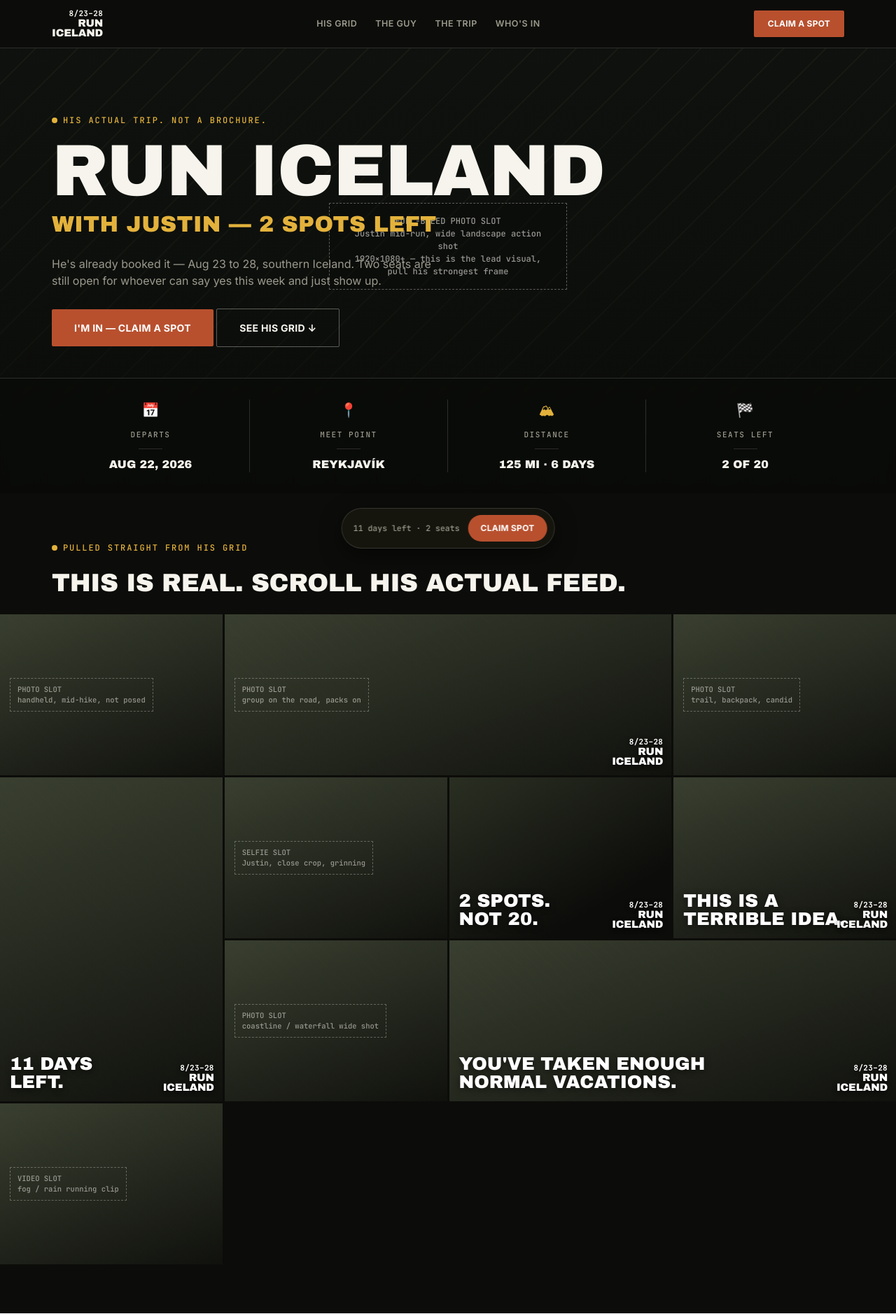
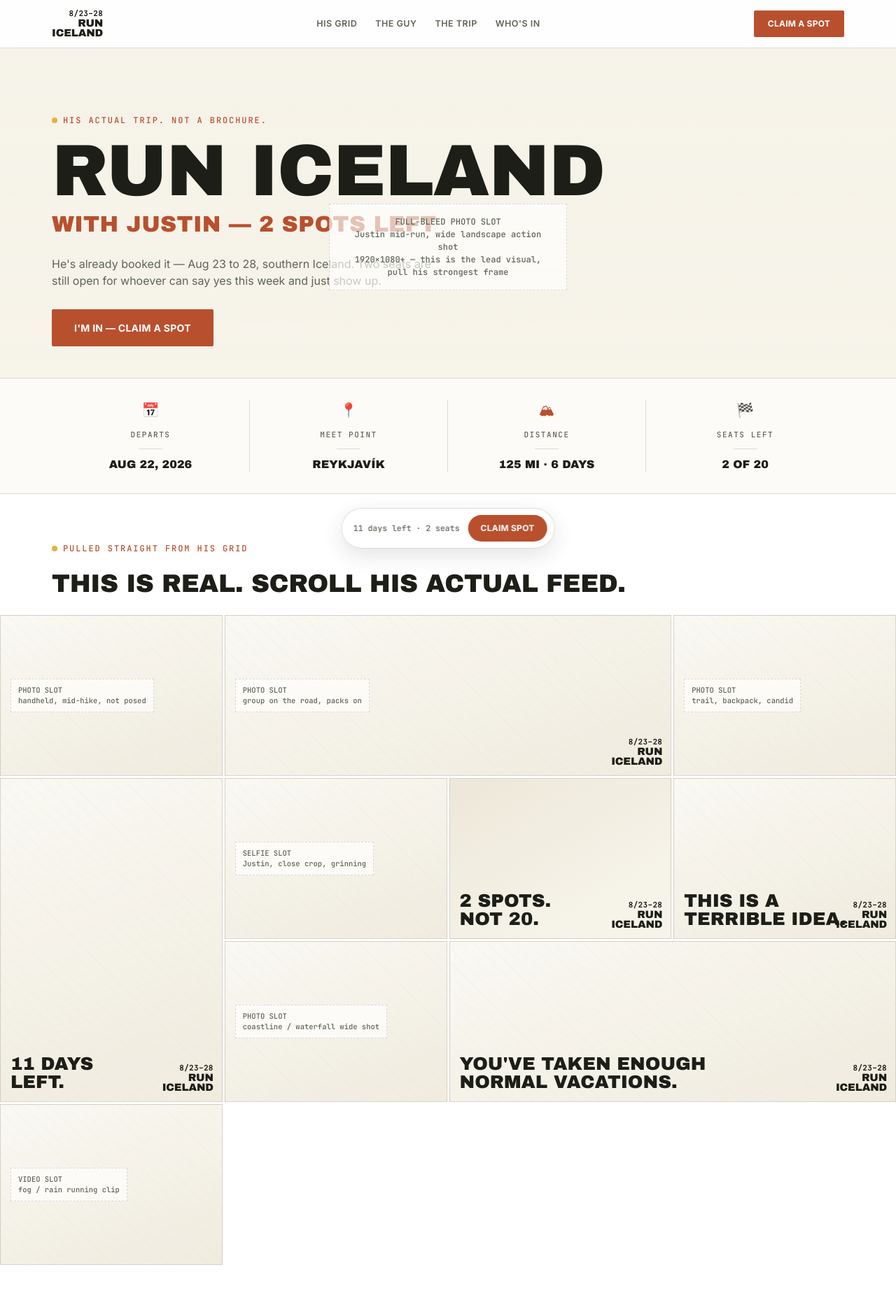
Before and after one commit to furhanahmed-crypto/run-iceland, a PHP site: page / in a window 1280 px wide. Shown: the top 1878 px of the page at 70% size. Run offline with PHP 8.4, Linux system fonts and the light colour scheme.

Commit message:
Update styles for navigation and hero sections to use lighter color scheme; adjust grid section eyebrow color. Refactor background styles and improve image handling in hero and grid components.

```diff
--- a/assets/css/styles.css
+++ b/assets/css/styles.css
@@ -133,17 +133,17 @@ img {
   font-size: 15px;
 }
 
-/* ===== NAV — stays dark, floats over both the photo hero and the light page ===== */
+/* ===== NAV — light, floats over both the photo hero and the light page ===== */
 nav {
   position: fixed;
   top: 0;
   left: 0;
   right: 0;
   z-index: 100;
-  background: rgba(12, 12, 10, 0.92);
-  color: var(--white);
+  background: rgba(255, 255, 255, 0.92);
+  color: var(--ink);
   backdrop-filter: blur(8px);
-  border-bottom: 1px solid var(--line);
+  border-bottom: 1px solid var(--line-lt);
 }
 nav .wrap {
   display: flex;
@@ -155,13 +155,13 @@ nav .wrap {
   display: flex;
   gap: 26px;
   font-size: 12.5px;
-  color: var(--muted);
+  color: var(--ink-soft);
   font-weight: 600;
   text-transform: uppercase;
   letter-spacing: 0.04em;
 }
 .nav-links a:hover {
-  color: var(--white);
+  color: var(--ink);
 }
 .nav-cta {
   font-size: 12px;
@@ -182,38 +182,48 @@ nav .wrap {
   flex-direction: column;
   justify-content: flex-end;
   overflow: hidden;
-  background: var(--black);
+  background: var(--bg);
 }
 .hero-banner-media {
   position: absolute;
   inset: 0;
-  background:
-    linear-gradient(
-      180deg,
-      rgba(10, 11, 9, 0.25) 0%,
-      rgba(10, 11, 9, 0.55) 55%,
-      rgba(10, 11, 9, 0.97) 100%
-    ),
-    repeating-linear-gradient(
-      135deg,
-      #1c2117 0px,
-      #1c2117 2px,
-      #101410 2px,
-      #101410 42px
-    );
   display: flex;
   align-items: center;
   justify-content: center;
+  overflow: hidden;
+}
+.hero-banner-media img {
+  position: absolute;
+  inset: 0;
+  width: 100%;
+  height: 100%;
+  object-fit: cover;
+  object-position: center;
+  z-index: 1;
+}
+.hero-banner-media::after {
+  content: "";
+  position: absolute;
+  inset: 0;
+  background: linear-gradient(
+    180deg,
+    rgba(246, 243, 233, 0.15) 0%,
+    rgba(246, 243, 233, 0.5) 55%,
+    var(--bg) 100%
+  );
+  z-index: 2;
 }
 .hero-banner-media .ph-label {
-  border: 1px dashed rgba(246, 244, 236, 0.35);
+  position: relative;
+  z-index: 3;
+  border: 1px dashed var(--line-lt);
   padding: 16px 22px;
   font-family: "JetBrains Mono", monospace;
   font-size: 12px;
-  color: rgba(246, 244, 236, 0.6);
+  color: var(--ink-soft);
   text-align: center;
   max-width: 340px;
-  background: rgba(10, 11, 9, 0.35);
+  background: rgba(255, 255, 255, 0.65);
 }
 .hero-banner-overlay {
   position: relative;
@@ -225,28 +235,29 @@ nav .wrap {
 .hb-title {
   font-family: "Archivo Black", sans-serif;
   text-transform: uppercase;
-  color: var(--white);
+  color: var(--ink);
   font-size: clamp(42px, 8.5vw, 104px);
   line-height: 0.88;
 }
 .hb-sub {
   font-family: "Archivo Black", sans-serif;
   text-transform: uppercase;
-  color: var(--amber);
+  color: var(--rust);
   font-size: clamp(18px, 3.6vw, 32px);
   margin-top: 6px;
   letter-spacing: 0.01em;
 }
 .hb-desc {
   max-width: 560px;
-  color: var(--muted);
+  color: var(--ink-soft);
   font-size: 16px;
   margin: 20px 0 28px;
 }
 .hb-facts {
-  background: rgba(10, 11, 9, 0.55);
+  background: rgba(255, 255, 255, 0.65);
   backdrop-filter: blur(6px);
-  border-top: 1px solid var(--line);
+  border-top: 1px solid var(--line-lt);
+  border-bottom: 1px solid var(--line-lt);
 }
 .hb-facts .wrap {
   display: grid;
@@ -263,11 +274,11 @@ nav .wrap {
 
 /* ===== GRID SECTION — his actual IG grid, supporting proof beneath the hero banner ===== */
 .grid-section {
-  background: var(--black);
+  background: var(--bg-alt);
   padding: 64px 0 70px;
 }
 .grid-section .gs-head h2 {
-  color: var(--white);
+  color: var(--ink);
   font-size: clamp(24px, 3.6vw, 36px);
   margin-top: 6px;
 }
@@ -282,20 +293,21 @@ nav .wrap {
 }
 .ig-cell {
   position: relative;
-  background: #20241d;
+  background: var(--bg);
   background-image:
     linear-gradient(
       160deg,
-      rgba(60, 66, 50, 0.9),
-      rgba(15, 16, 12, 0.95)
+      rgba(255, 255, 255, 0.45),
+      rgba(236, 231, 216, 0.65)
     ),
     repeating-linear-gradient(
       45deg,
-      rgba(255, 255, 255, 0.03) 0px,
-      rgba(255, 255, 255, 0.03) 2px,
+      rgba(28, 30, 23, 0.02) 0px,
+      rgba(28, 30, 23, 0.02) 2px,
       transparent 2px,
       transparent 14px
     );
+  border: 1px solid var(--line-lt);
   overflow: hidden;
   display: flex;
   flex-direction: column;
@@ -308,35 +320,64 @@ nav .wrap {
 .ig-cell.tall {
   grid-row: span 2;
 }
+.ig-cell img {
+  position: absolute;
+  inset: 0;
+  width: 100%;
+  height: 100%;
+  object-fit: cover;
+  object-position: center;
+  z-index: 1;
+}
+.ig-cell.has-image::after {
+  content: "";
+  position: absolute;
+  inset: 0;
+  background: linear-gradient(
+    180deg,
+    rgba(255, 255, 255, 0) 0%,
+    rgba(255, 255, 255, 0.1) 40%,
+    rgba(246, 243, 233, 0.65) 100%
+  );
+  z-index: 2;
+  pointer-events: none;
+}
+.ig-cell.has-image > * {
+  position: relative;
+  z-index: 3;
+}
 .ig-cell .ph-label {
+  position: relative;
+  z-index: 3;
   font-family: "JetBrains Mono", monospace;
   font-size: 10.5px;
-  color: rgba(246, 244, 236, 0.55);
+  color: var(--ink-soft);
   line-height: 1.4;
   align-self: flex-start;
   margin-top: auto;
   margin-bottom: auto;
-  border: 1px dashed rgba(246, 244, 236, 0.3);
+  border: 1px dashed var(--line-lt);
   padding: 8px 10px;
+  background: rgba(255, 255, 255, 0.65);
 }
 .ig-cell .caption-line {
   font-family: "Archivo Black", sans-serif;
   text-transform: uppercase;
-  color: #fff;
+  color: var(--ink);
   font-size: clamp(18px, 2.4vw, 26px);
   line-height: 1.02;
-  text-shadow: 0 2px 10px rgba(0, 0, 0, 0.6);
+  text-shadow: none;
 }
 .ig-cell .stamp {
   position: absolute;
   bottom: 12px;
   right: 12px;
-  color: #fff;
-  text-shadow: 0 2px 6px rgba(0, 0, 0, 0.7);
+  color: var(--ink);
+  text-shadow: none;
 }
 .ig-cell.feature {
   background-image: none;
-  background: linear-gradient(150deg, #2a2f22, #0c0c0a 75%);
+  background: linear-gradient(150deg, var(--tab), var(--bg) 75%);
 }
 @media (max-width: 820px) {
   .ig-grid {
@@ -354,14 +395,14 @@ nav .wrap {
 .fact {
   text-align: center;
   padding: 0 18px;
-  border-right: 1px solid var(--line);
+  border-right: 1px solid var(--line-lt);
 }
 .fact:last-child {
   border-right: none;
 }
 .fact .fi {
   font-size: 20px;
-  color: var(--amber);
+  color: var(--rust);
   margin-bottom: 12px;
 }
 .fact .fl {
@@ -369,33 +410,34 @@ nav .wrap {
   font-size: 11px;
   letter-spacing: 0.14em;
   text-transform: uppercase;
-  color: var(--muted);
+  color: var(--ink-soft);
   margin-bottom: 12px;
 }
 .fact .fr {
   width: 34px;
   height: 1px;
-  background: var(--line);
+  background: var(--line-lt);
   margin: 0 auto 12px;
 }
 .fact .fv {
   font-family: "Archivo Black", sans-serif;
   font-size: 16px;
-  color: var(--white);
+  color: var(--ink);
   text-transform: uppercase;
   line-height: 1.3;
 }
 @media (max-width: 700px) {
   .fact {
     border-right: none;
-    border-bottom: 1px solid var(--line);
+    border-bottom: 1px solid var(--line-lt);
     padding-bottom: 24px;
   }
 }
 
 /* ===== COUNTDOWN — light band, sits in the paper page between the two dark accent strips ===== */
 .countdown-band {
-  background: var(--bg-alt);
+  background: var(--bg);
+  border-top: 1px solid var(--line-lt);
   border-bottom: 1px solid var(--line-lt);
 }
 .countdown-band .wrap {
@@ -979,16 +1021,16 @@ footer .foot-links a:hover {
   display: flex;
   align-items: center;
   gap: 12px;
-  background: rgba(23, 23, 15, 0.95);
-  border: 1px solid var(--line);
+  background: rgba(255, 255, 255, 0.92);
+  border: 1px solid var(--line-lt);
   padding: 9px 10px 9px 16px;
   border-radius: 999px;
   backdrop-filter: blur(8px);
-  box-shadow: 0 10px 30px rgba(0, 0, 0, 0.5);
+  box-shadow: 0 10px 30px rgba(28, 30, 23, 0.12);
 }
 .sticky-cta span {
   font-size: 11.5px;
-  color: var(--muted);
+  color: var(--ink-soft);
   font-family: "JetBrains Mono", monospace;
 }
 .sticky-cta .btn {
--- a/sections/grid.php
+++ b/sections/grid.php
@@ -1,7 +1,7 @@
 <!-- ============ GRID SECTION — his actual IG grid, supporting proof beneath the banner ============ -->
 <section class="grid-section" id="grid">
   <div class="wrap gs-head">
-    <div class="eyebrow" style="color: var(--amber)">
+    <div class="eyebrow">
       Pulled Straight From His Grid
     </div>
     <h2>This is real. Scroll his actual feed.</h2>
--- a/sections/hero.php
+++ b/sections/hero.php
@@ -9,7 +9,7 @@
   </div>
   <div class="hero-banner-overlay">
     <div class="wrap hero-banner-content">
-      <div class="eyebrow" style="color: var(--amber)">
+      <div class="eyebrow">
         His actual trip. Not a brochure.
       </div>
       <h1 class="hb-title">Run Iceland</h1>
```
Also changed, not shown: other parts of assets/css/styles.css (+14 -14 lines), assets/images/DSC05420.jpg (added), assets/images/DSC05646.jpg (added), assets/images/IMG_1588.JPG (added), assets/images/IMG_7167.JPG (added), assets/images/IMG_7184.JPG (added), assets/images/justin-banner-image.jpg (added), 8 other files.
